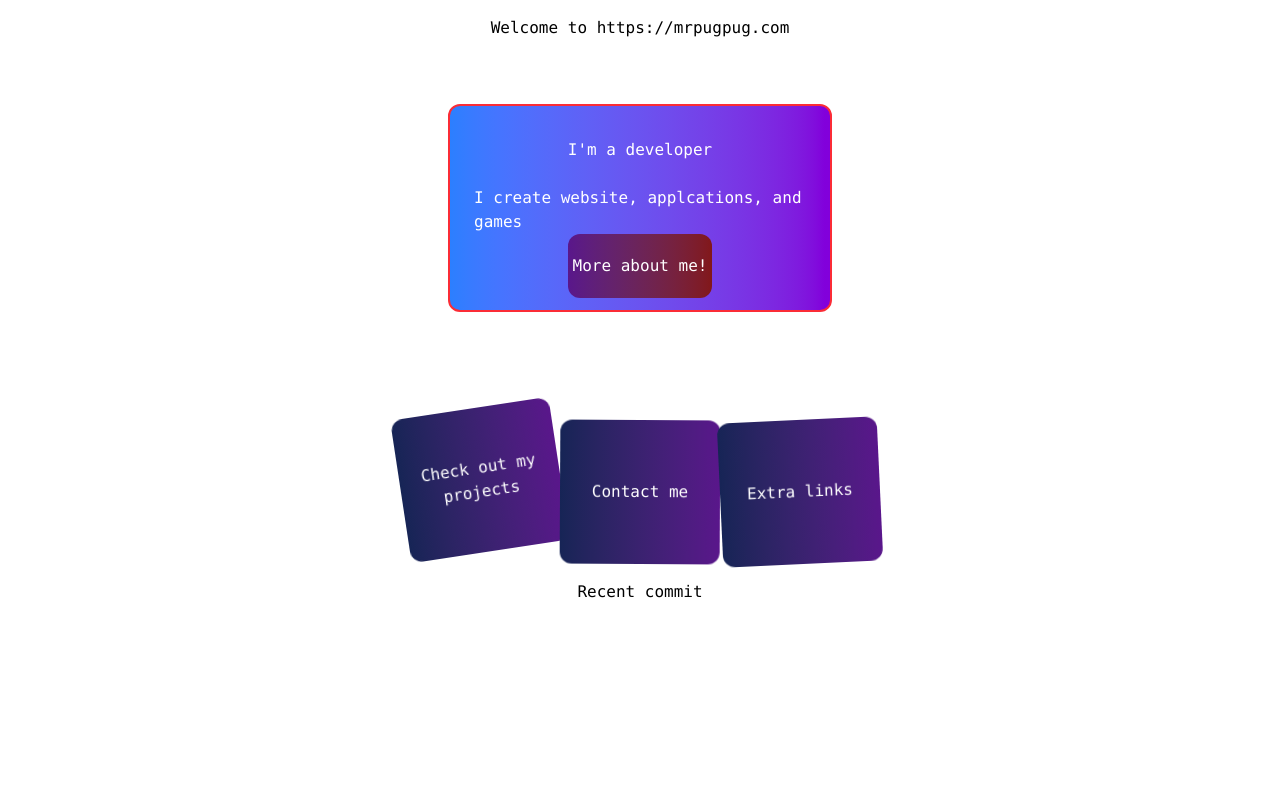
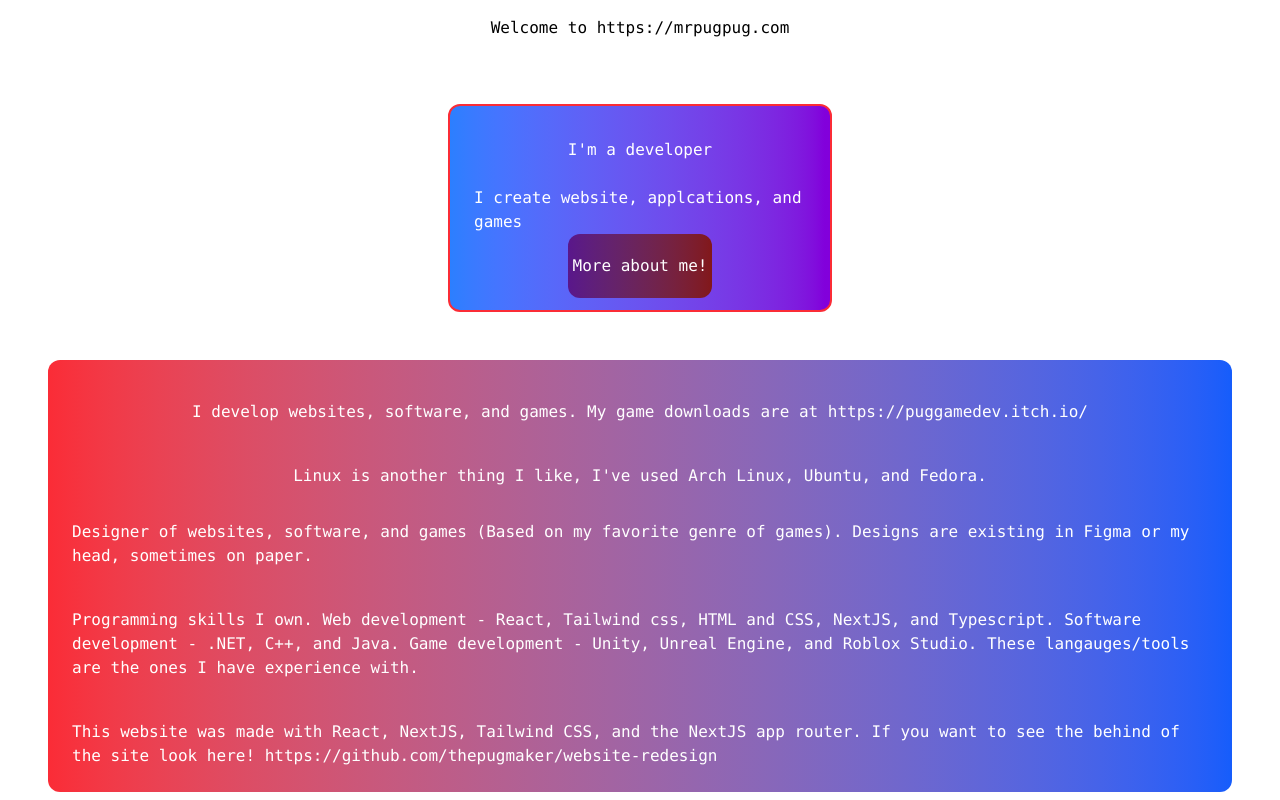
Before and after one commit to thepugmaker/website-redesign, a Next.js app: page / in a window 1280 px wide. Both pictures are taken after a click on the button "More about me!". Shown: the top 800 px of the page. Built offline with nearby package versions, Linux system fonts and the light colour scheme; no server answers.

Commit message:
fix for buttons

```diff
--- a/src/app/page.tsx
+++ b/src/app/page.tsx
@@ -28,9 +28,6 @@ export default function Home() {
 
     const today = new Date();
 
-    const isBirthday =
-      today.getMonth() === 7 && today.getDate() === 24;
-
     useEffect(() => {
       const repoUrl = 'https://api.github.com/repos/thepugmaker/website-redesign/commits';
 
@@ -49,12 +46,8 @@ export default function Home() {
       fetchCommitMessage();
     }, []);
 
-    const showAboutMeDiv = () => {
-      setShowAbout(true);
-    };
-
-    const unShowAboutMeDiv = () => {
-      setShowAbout(false);
+    const toggleAboutDiv = () => {
+      setShowAbout(!showAboutMeDivs);
     };
 
     const toggleWorkDiv = () => {
@@ -74,11 +67,6 @@ export default function Home() {
       <h1 className="mt-4 text-black dark:text-white font-medium font-mono ">
         Welcome to https://mrpugpug.com
       </h1>
-      {isBirthday && (
-        <h1 className="mt-6 text-black dark:text-white font-medium font-mono">
-          Today is my Birthday as well!
-        </h1>
-      )}
       <div className="mt-16">
         <div className="bg-linear-to-r from-blue-500 to-purple-700 h-52 w-96 p-6 justify-items-center items-center rounded-xl border-red-500 border-2">
           <dd className="text-white font-medium mt-2 font-mono">
@@ -88,7 +76,7 @@ export default function Home() {
             I create website, applcations, and games
           </dd>
           <div className="justify-items-center items-center">
-            <button className="h-16 w-36 bg-linear-to-r from-purple-900 to-red-900 rounded-xl hover:from-purple-500 hover:to-red-700 transition duration-500" onMouseEnter={showAboutMeDiv} onMouseLeave={unShowAboutMeDiv}>
+            <button className="h-16 w-36 bg-linear-to-r from-purple-900 to-red-900 rounded-xl hover:from-purple-500 hover:to-red-700 transition duration-500" onClick={toggleAboutDiv}>
               <dd className="text-white font-medium font-mono">
                 More about me!
               </dd>
@@ -112,9 +100,9 @@ export default function Home() {
                 Web development - React, Tailwind css, HTML and CSS, NextJS, and Typescript.
                 Software development - .NET, C++, and Java.
                 Game development - Unity, Unreal Engine, and Roblox Studio.
-                These langauges are the ones I have experience with.
+                These langauges/tools are the ones I have experience with.
             </dd>
-            <dd className="text-white font-medium font-mono mt-20">
+            <dd className="text-white font-medium font-mono mt-10">
                 This website was made with React, NextJS, Tailwind CSS, and the NextJS app router.
                 If you want to see the behind of the site look here! https://github.com/thepugmaker/website-redesign
             </dd>
```
